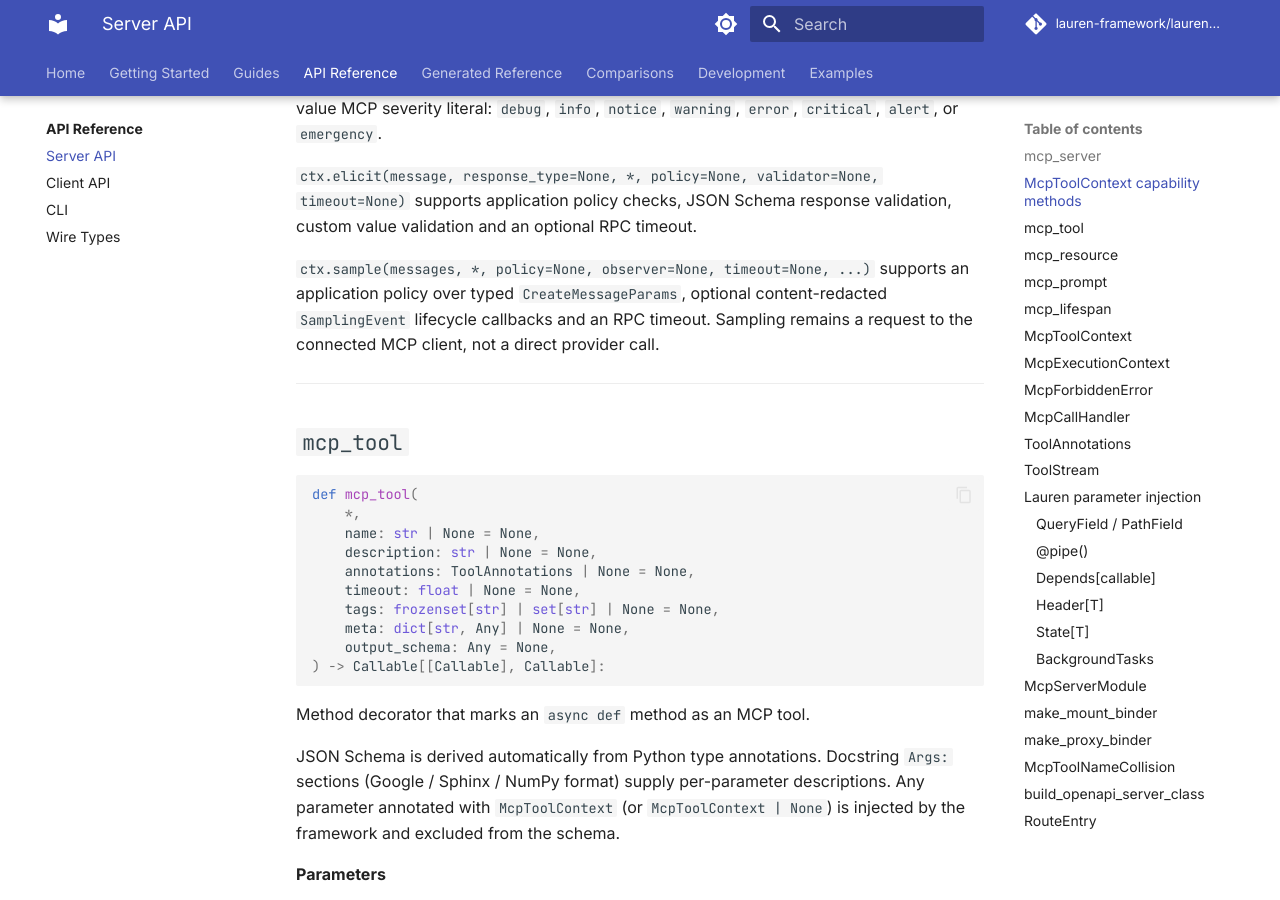
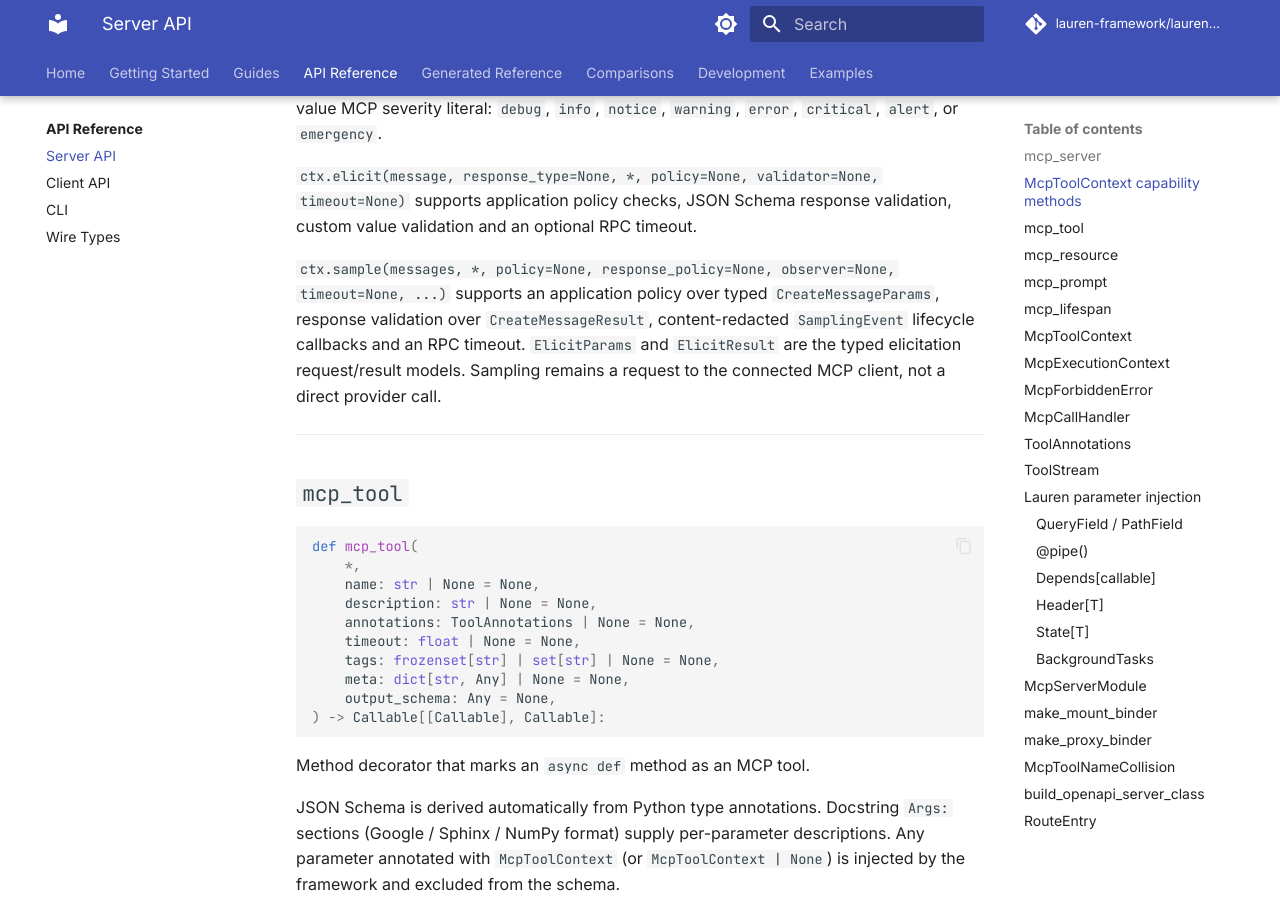
Before and after one commit to lauren-framework/lauren-mcp, an MkDocs documentation site: the page built from docs/reference/server.md, in a window 1280 px wide and 900 px high, scrolled down 1500 px. Built offline with MkDocs 1.6.1 and Material for MkDocs 9.7.7, drawn with Linux system fonts in a browser that asks for light colours; comment, search, counter and statistics services are not loaded; the version menu is left out.

Commit message:
docs: reference sampling response policy and typed elicitation models

```diff
--- a/docs/reference/server.md
+++ b/docs/reference/server.md
@@ -62,9 +62,11 @@ emits an MCP `notifications/message` notification and a Python log record.
 timeout=None)` supports application policy checks, JSON Schema response
 validation, custom value validation and an optional RPC timeout.
 
-`ctx.sample(messages, *, policy=None, observer=None, timeout=None, ...)`
-supports an application policy over typed `CreateMessageParams`, optional
+`ctx.sample(messages, *, policy=None, response_policy=None, observer=None,
+timeout=None, ...)` supports an application policy over typed
+`CreateMessageParams`, response validation over `CreateMessageResult`,
 content-redacted `SamplingEvent` lifecycle callbacks and an RPC timeout.
+`ElicitParams` and `ElicitResult` are the typed elicitation request/result models.
 Sampling remains a request to the connected MCP client, not a direct provider call.
 
 ---
```
